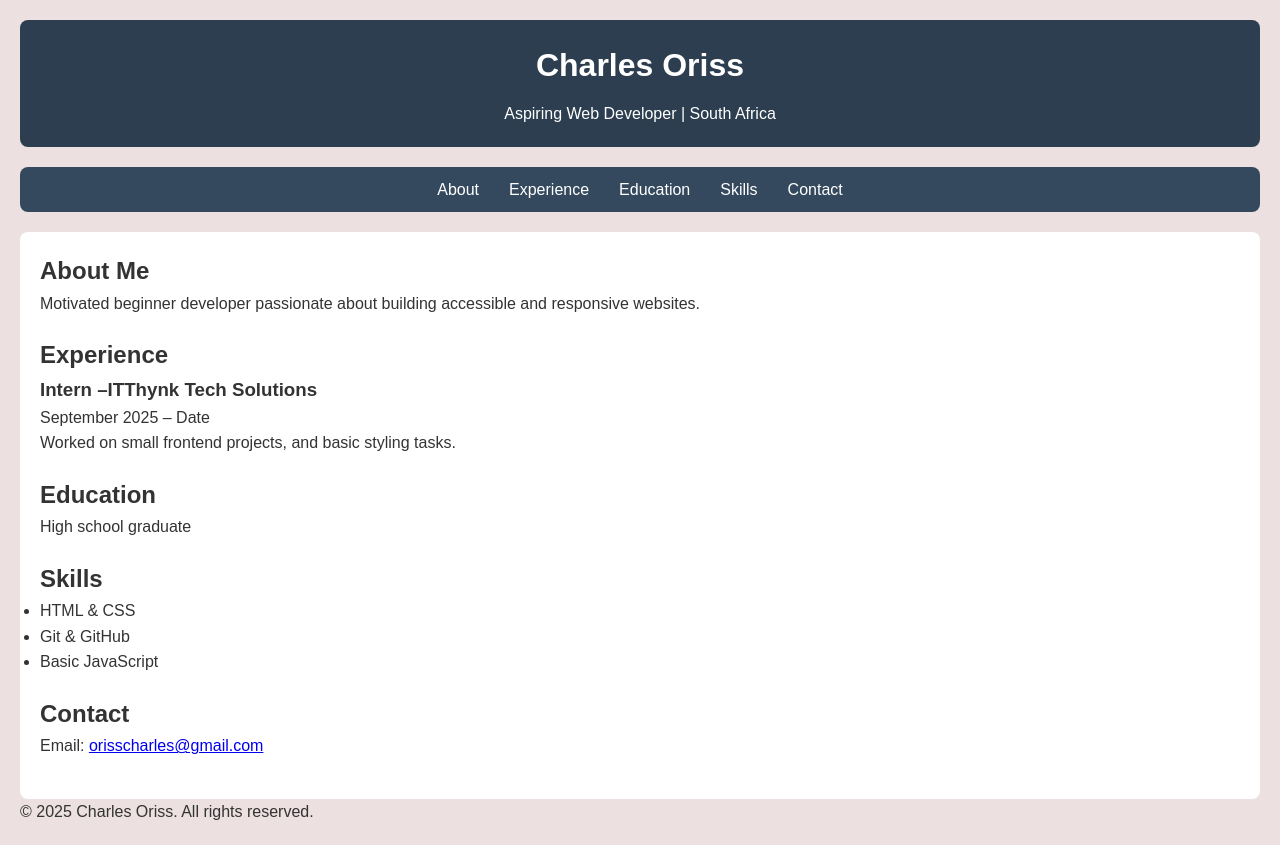
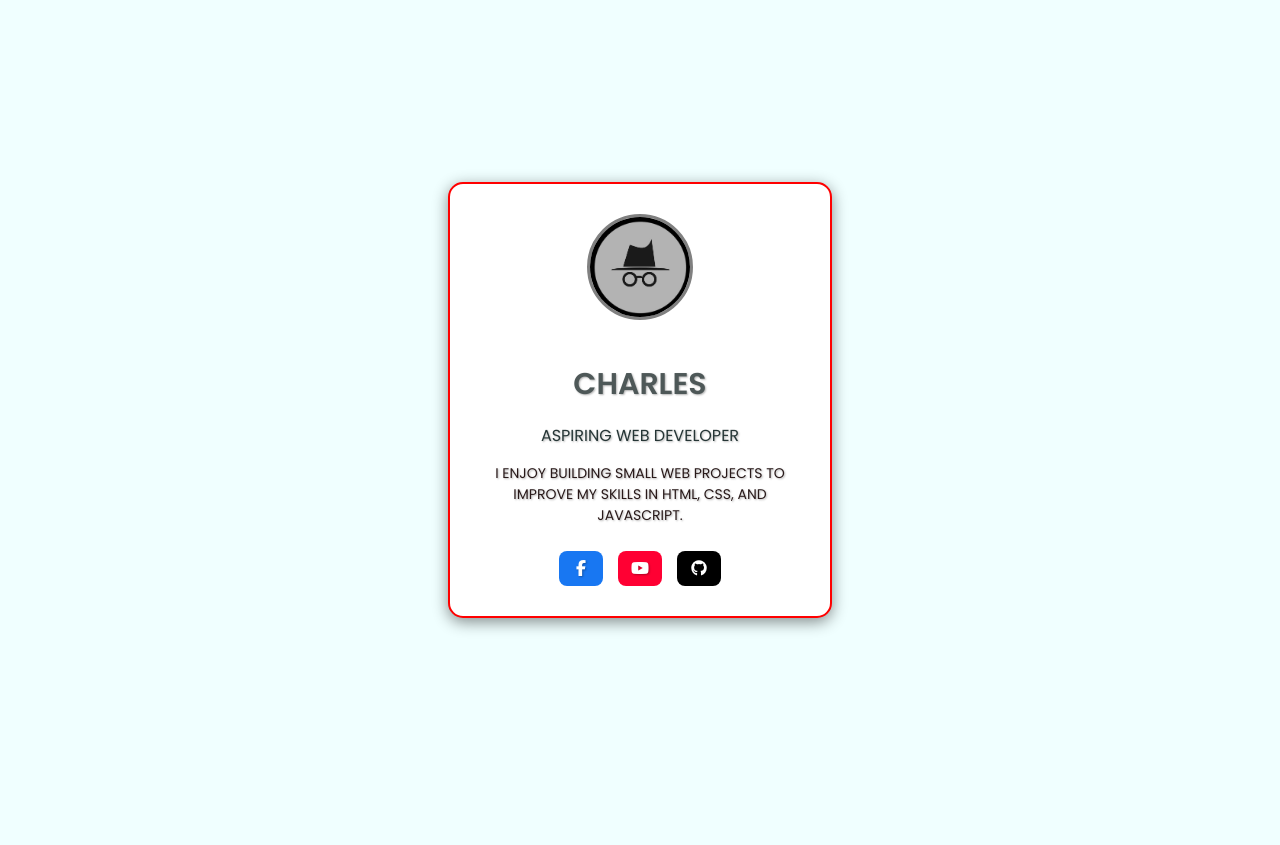
Before and after one commit to orisscharles-stack/chat-file-new-repo, a plain HTML site: page index3.html in a window 1280 px wide. After the commit the page ends 800 px from the top, so only its background shows below. Drawn offline with Linux system fonts and the light colour scheme.

Commit message:
Just minor updates

```diff
--- a/index3.html
+++ b/index3.html
@@ -3,62 +3,39 @@
 <head>
   <meta charset="UTF-8">
   <meta name="viewport" content="width=device-width, initial-scale=1.0">
-  <title>My Resume</title>
+  <title>My Personal Card</title>
+
+  <!-- Link Google Font -->
+  <link href="https://fonts.googleapis.com/css2?family=Poppins:wght@400;600&display=swap" rel="stylesheet">
+
+  <!-- Link CSS file -->
   <link rel="stylesheet" href="styling.css">
+  <link rel="stylesheet" href="css/all.min.css">
 </head>
+
 <body>
-  <header>
-    <h1>Charles Oriss</h1>
-    <p>Aspiring Web Developer | South Africa</p>
-  </header>
 
-  <nav aria-label="Main Navigation">
-    <ul>
-      <li><a href="#about">About</a></li>
-      <li><a href="#experience">Experience</a></li>
-      <li><a href="#education">Education</a></li>
-      <li><a href="#skills">Skills</a></li>
-      <li><a href="#contact">Contact</a></li>
-    </ul>
-  </nav>
+  <!-- Main container -->
+  <div class="card">
 
-  <main>
-    <section id="about">
-      <h2>About Me</h2>
-      <p>Motivated beginner developer passionate about building accessible and responsive websites.</p>
-    </section>
+    <!-- Profile picture -->
+    <img src="img/Icognito.jpeg" alt="Profile Picture" class="profile-img">
 
-    <section id="experience">
-      <h2>Experience</h2>
-      <article>
-        <h3>Intern –ITThynk Tech Solutions</h3>
-        <p><time datetime="2025-06">September 2025</time> – <time datetime="2025-12">Date</time></p>
-        <p>Worked on small frontend projects, and basic styling tasks.</p>
-      </article>
-    </section>
+    <!-- Name and role -->
+    <h1 class="name">Charles</h1>
+    <p class="role">Aspiring Web Developer</p>
 
-    <section id="education">
-      <h2>Education</h2>
-      <p>High school graduate</p>
-    </section>
+    <!-- Bio -->
+    <p class="bio">I enjoy building small web projects to improve my skills in HTML, CSS, and JavaScript.</p>
 
-    <section id="skills">
-      <h2>Skills</h2>
-      <ul>
-        <li>HTML & CSS</li>
-        <li>Git & GitHub</li>
-        <li>Basic JavaScript</li>
-      </ul>
-    </section>
+    <!-- Buttons -->
+    <div class="buttons">
+      <a href="https://www.facebook.com/profile.php?id=100088061376585" class="btn" target="_blank"><i class="fa-brands fa-facebook-f"></i></a>
+      <a href="https://www.youtube.com/@justcharles256" class="btn primary" target="_blank"><i class="fa-brands fa-youtube"></i></a>
+      <a href="https://github.com/orisscharles-stack" class="btn" id="github" target="_blank"><i class="fa-brands fa-github "></i></a>
+    </div>
 
-    <section id="contact">
-      <h2>Contact</h2>
-      <p>Email: <a href="orisscharles@gmail.com">orisscharles@gmail.com</a></p>
-    </section>
-  </main>
+  </div>
 
-  <footer>
-    <p>&copy; 2025 Charles Oriss. All rights reserved.</p>
-  </footer>
 </body>
 </html>
--- a/style.css
+++ b/study-home.css
@@ -51,17 +51,19 @@ section {
 
 section ul {
   background-color: #aeb8e2;
-  list-style-type:disc;
+  list-style:square;
   padding: 15px;
   margin-right: 1000px;
   border-radius: 10px;
   display: inline-block;
+
 
 }
 
 #fb {
   padding: 5px;
   color: rgb(38, 0, 255);
+
   background-color: #eff2ff;
   margin: 0 auto;
   border-radius:5px 10px;
--- a/styling.css
+++ b/styling.css
@@ -1,65 +1,93 @@
-*{
+/*=====BASIC STYLES=====*/
+body{
+  font-family: 'poppins', sans-serif;
+  background-color: azure;
+  display: flex;
+  justify-content: center;
+  align-items: center;
+  height: 100vh;
   margin: 0;
-  padding: 0;
   box-sizing: border-box;
+  text-transform: uppercase;
+  text-shadow: 1px 1px 2px rgba(0,0,0,0.3);
+
 }
 
-body{
-  font-family: Arial, Helvetica, sans-serif;
-  line-height: 1.6;
-  background: #ece0e0;
-  color: #333;
-  padding: 20px;
+/*=====CARD CONTAINER======*/
+.card {
+  background-color: rgb(255, 255, 255);
+  border-radius: 15px;
+  box-shadow: 0 4px 15px rgba(0, 0, 0, 0.459);
+  text-align: center;
+  padding: 30px 40px;
+  width: 300px;
+  border: 2px solid red;
+  border-radius: 15px;
+
 }
 
-header{
-  text-align: center;
-  padding: 20px;
-  background: #2c3e50;
-  color: #fff;
-  border-radius: 8px;
+/*=====PROFILE IMAGE=====*/
+.profile-img{
+  width: 100px;
+  height: 100px;
+  border-radius: 50%;
+  object-fit: cover;
+  border: 3px solid grey;
+  margin-bottom: 15px;
 }
 
-header h1 {
-  margin-bottom: 10px
+/*===========TEXT STYES===========*/
+.name{
+  font-size: 30px;
+  color: #4e5858;
+  margin-bottom: 5px;
 }
 
-nav{
-  background: #34495e;
-  margin: 20px 0;
-  padding: 10px;
-  border-radius: 8px;
+.role{
+ font-size: 16px;
+ color: #263636;
+ margin-bottom: 15px;
 }
 
-nav ul{
-  list-style: none;
-  display: flex;
-  justify-content:center;
-  flex-wrap: wrap
+.bio{
+  font-size: 14px;
+  color: #291a1a;
+  margin-bottom: 25px;
 }
 
-nav ul li{
-  margin: 0 15px
+/*=============== BUTTONS ================*/
+.buttons{
+  display: flex;
+  justify-content: center;
+  gap: 15px;
 }
 
-nav ul li a {
-  color: #fff;
-  text-decoration: none;
+.btn{
+  color: white;
+  background-color:  #1877F2;
+  padding: 5px 12px;
+  border-radius: 8px;
+  transition: background-color 0.3s ease;
 }
 
-nav ul li a:hover
-nav ul li a:focus{
-  text-decoration: underline;
+/*=====BUTTON HOVER EFFECT=====*/
+.btn:hover{
+  background-color: #174f99;
 }
 
-main{
-  max-width: 8000px;
-  margin: auto;
-  background: #fff;
-  padding: 20px;
-  border-radius: 8px;
+/*======SPECIAL BUTTON STYLE======*/
+.primary{
+  background-color:#FF0033;
 }
 
-section{
-  margin-bottom: 20px;
+.primary:hover {
+  background-color: #9b122d;
 }
+
+#github{
+  background-color: #000000;
+}
+
+#github:hover{
+  background-color:#4078c0; ;
+}
```
Also changed, not shown: study-home.html (+17 -7 lines).
